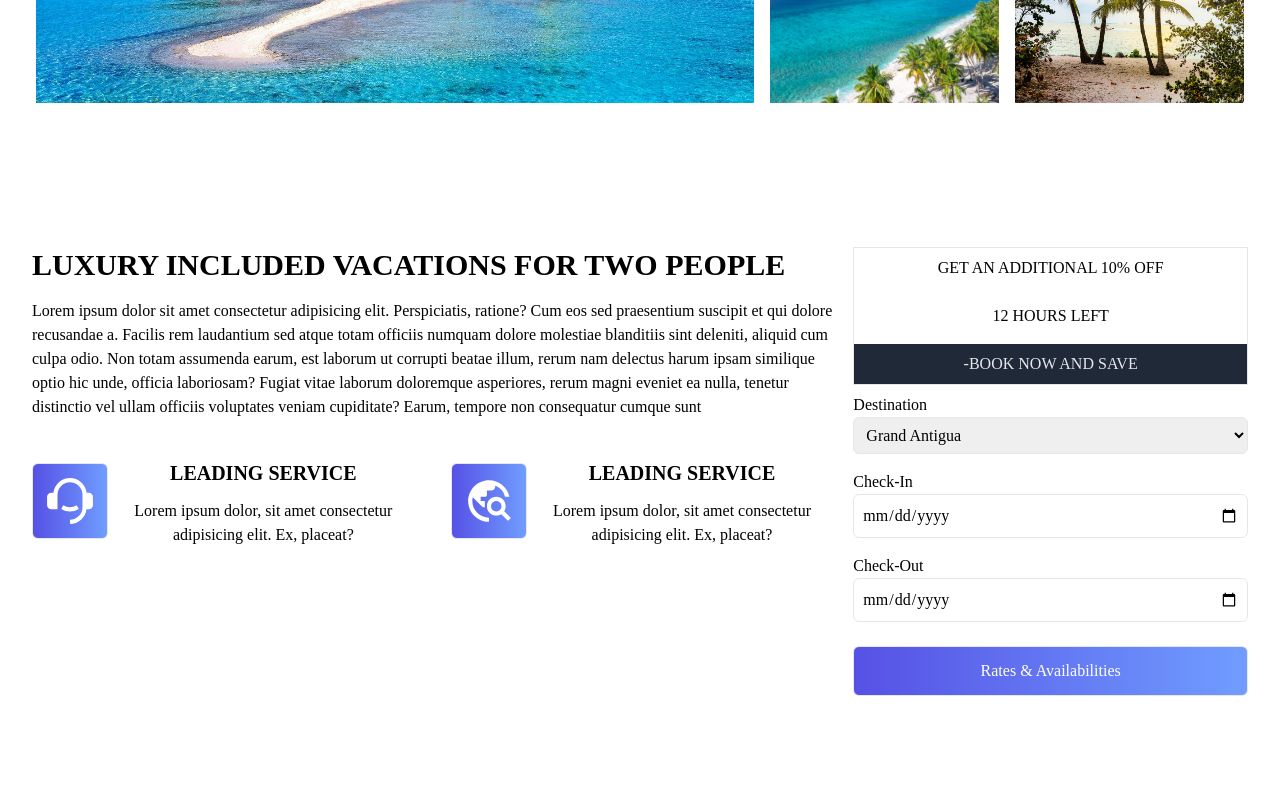
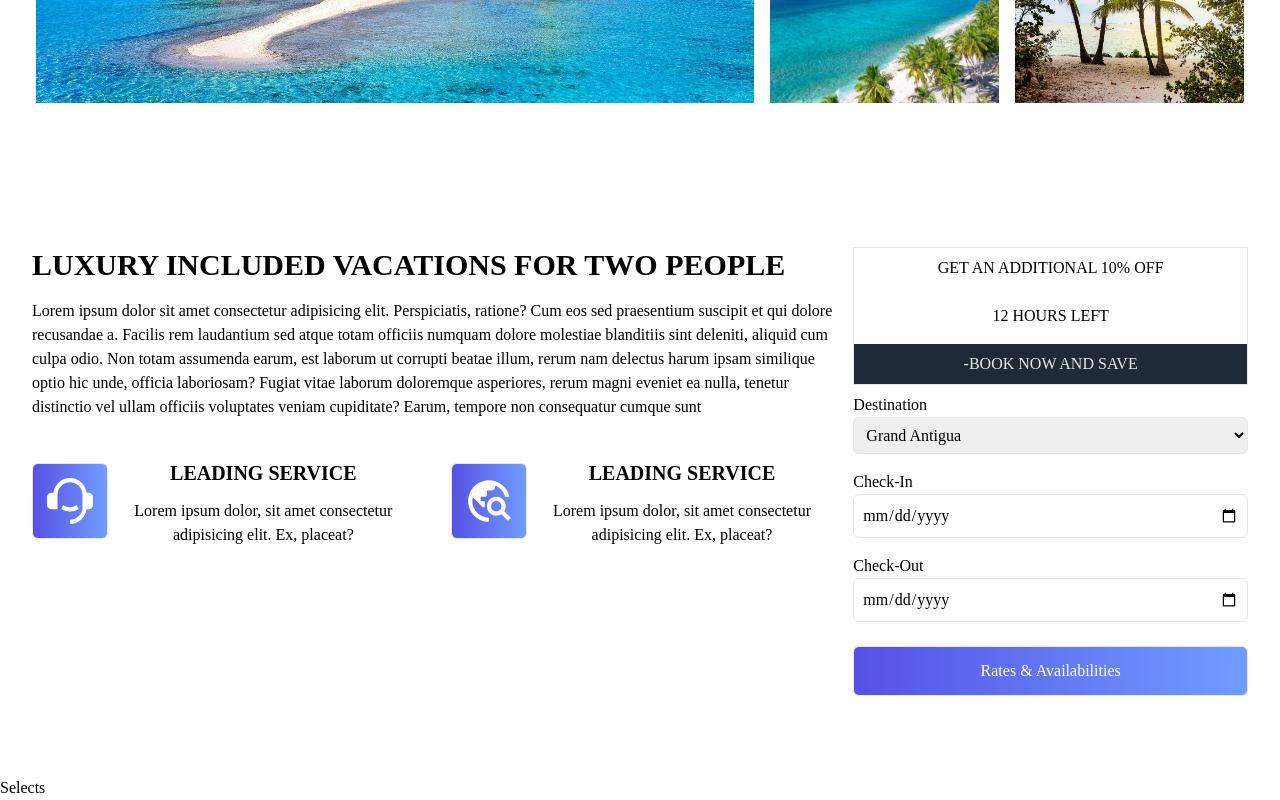
Before and after one commit to AmolShelke2/Travel-website, a React (Create React App) app: page / in a window 1280 px wide. Shown: the part 1352-2152 px from the top of the page. Before the commit the page ends 2128 px from the top, so only its background shows below. Built offline with nearby package versions, Linux system fonts and the light colour scheme.

Commit message:
Creating Selects component

```diff
--- a/src/App.js
+++ b/src/App.js
@@ -3,6 +3,7 @@ import Destination from "./components/Destination";
 import Home from "./components/Home";
 import Navbar from "./components/Navbar";
 import Search from "./components/Search";
+import Selects from "./components/Selects";
 
 const App = () => {
   return (
@@ -11,6 +12,7 @@ const App = () => {
       <Home />
       <Destination />
       <Search />
+      <Selects />
     </div>
   );
 };
--- /dev/null
+++ b/src/components/Selects.jsx
@@ -0,0 +1,7 @@
+import React from "react";
+
+const Selects = () => {
+  return <div>Selects</div>;
+};
+
+export default Selects;
```
